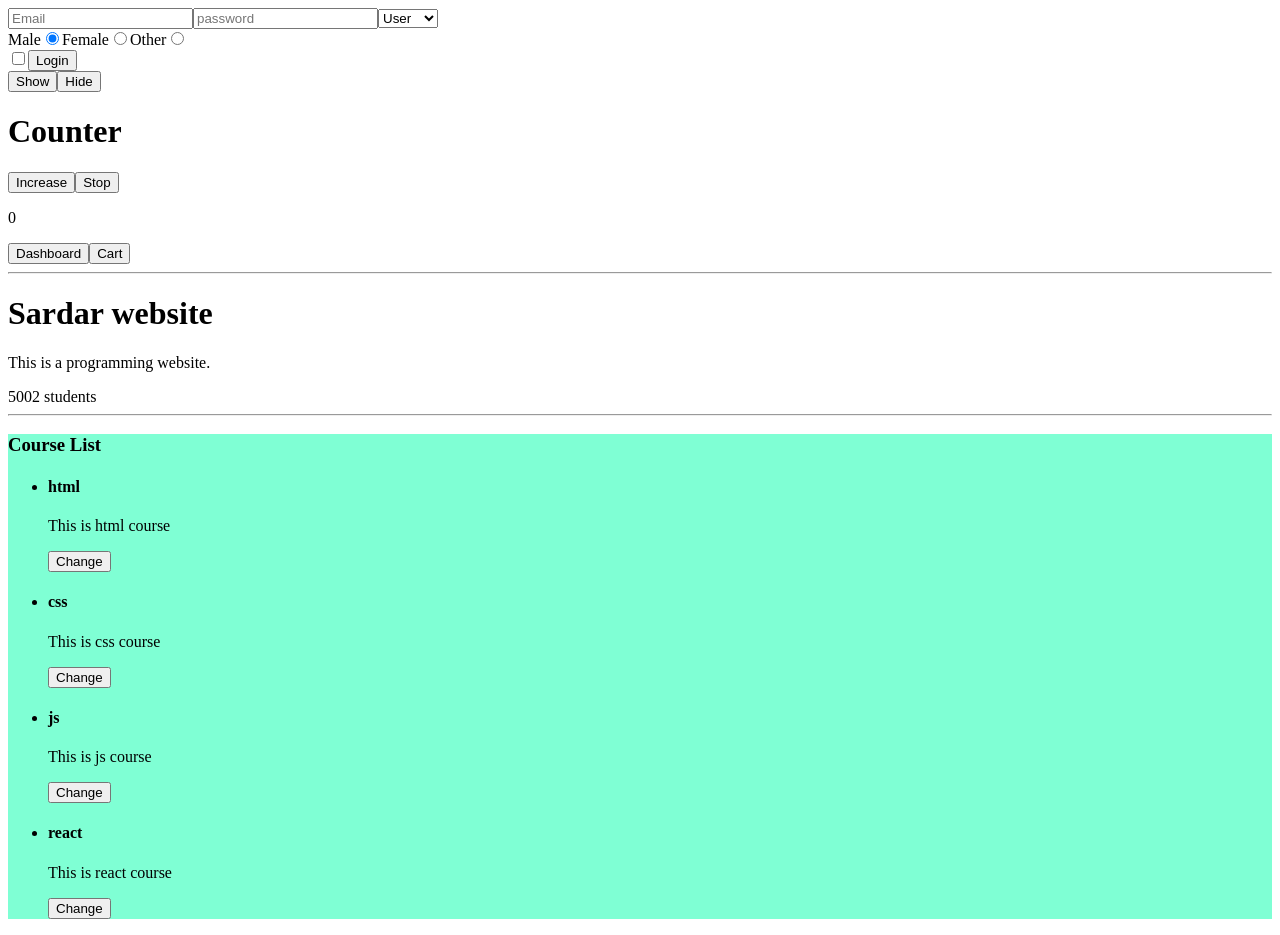
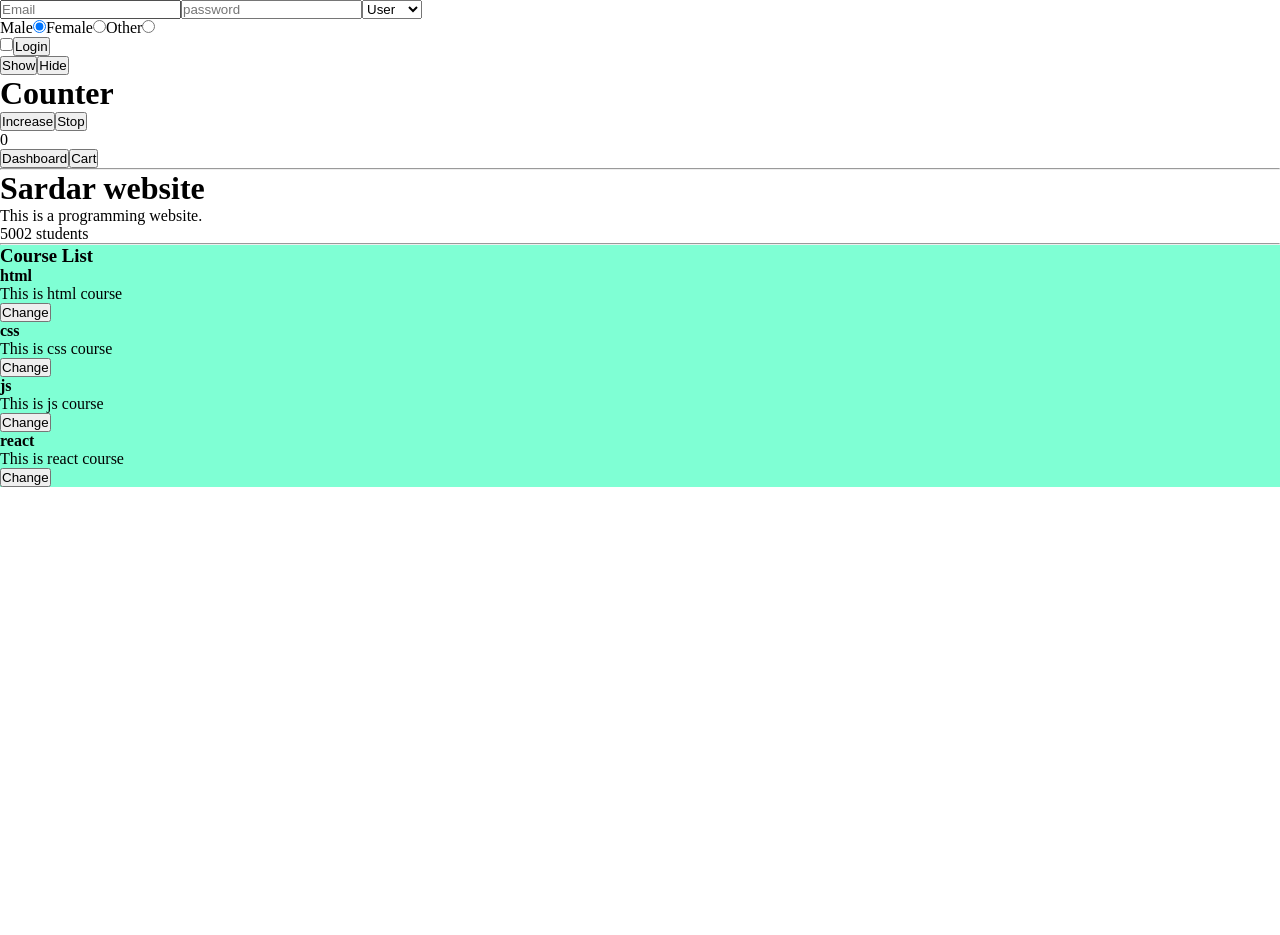
Before and after one commit to sardarbalnour/react-app, a React (Vite) app: page / in a window 1280 px wide. After the commit the page ends 800 px from the top, so only its background shows below. Built offline with nearby package versions, Linux system fonts and the light colour scheme.

Commit message:
global css

```diff
--- /dev/null
+++ b/src/global.css
@@ -0,0 +1,5 @@
+* {
+    padding: 0;
+    margin: 0;
+    box-sizing: border-box;
+}
--- a/src/main.jsx
+++ b/src/main.jsx
@@ -1,6 +1,7 @@
 import React from 'react'
 import ReactDOM from 'react-dom/client'
 import App from './App.jsx'
+import "./global.css"
 
 ReactDOM.createRoot(document.getElementById('root')).render(
   <React.StrictMode>
```
